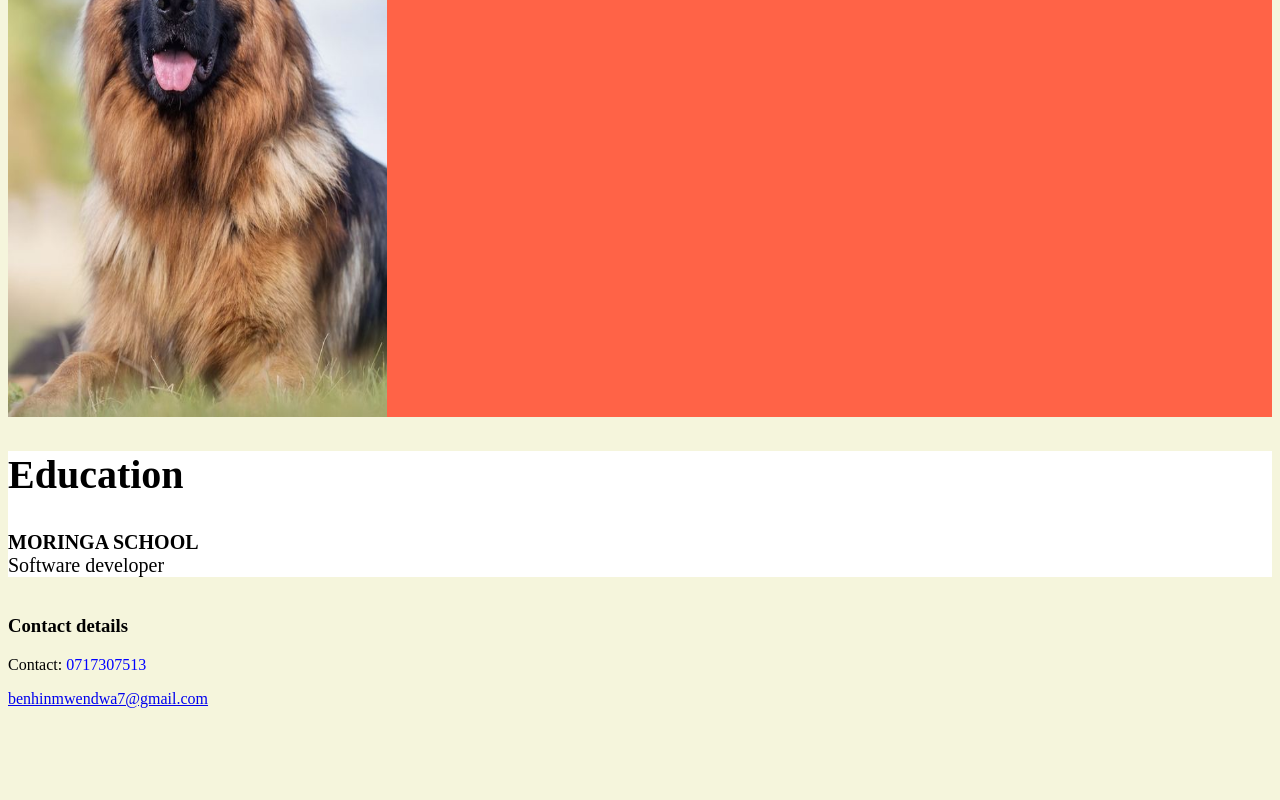
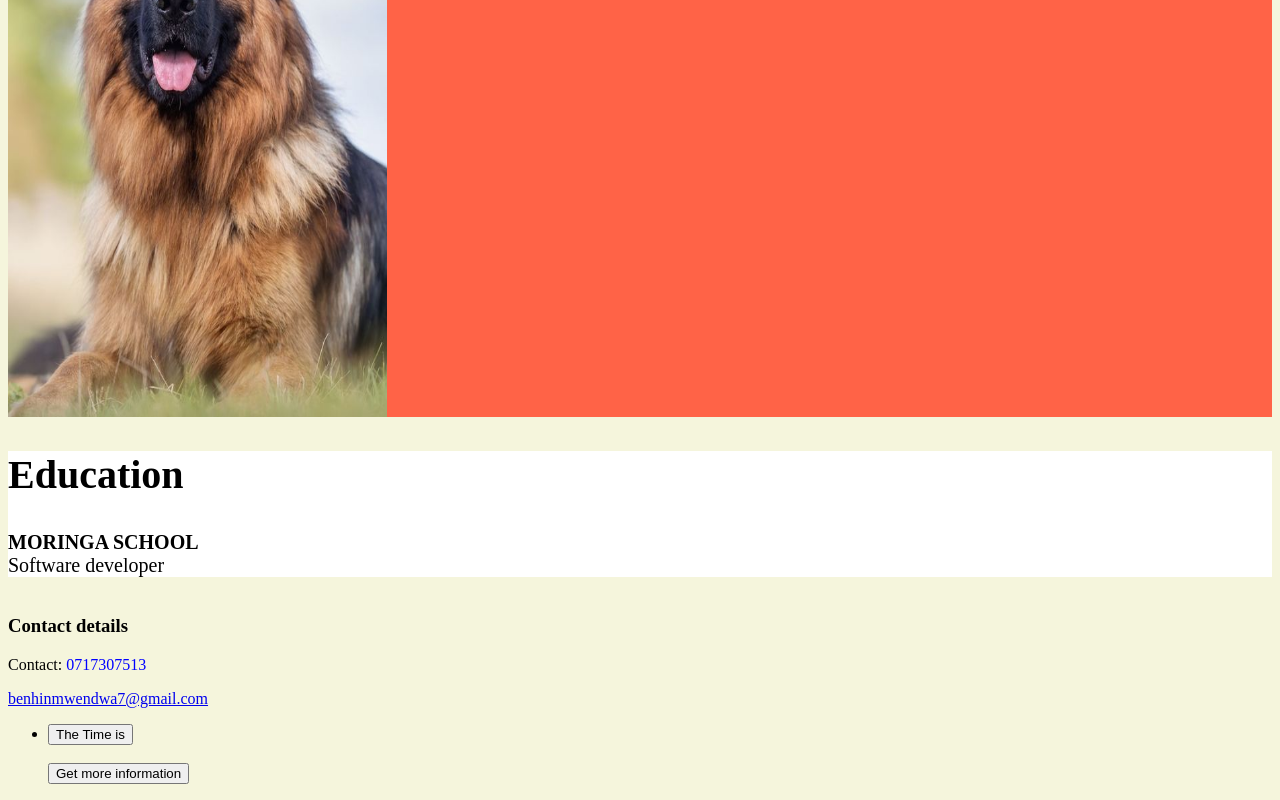
Before and after one commit to BenhinMwendwa/Project, a plain HTML site: page index.html in a window 1280 px wide. Shown: the part 1385-2185 px from the top of the page. Before the commit the page ends 2101 px from the top, so only its background shows below. Drawn offline with Linux system fonts and the light colour scheme.

Commit message:
portfolio

```diff
--- a/index.html
+++ b/index.html
@@ -59,13 +59,18 @@
         </p>
         </div>
         </div>
-
+    <p  id="information"></p>
 
     <footer>
         <h3><b>Contact details</b></h3>
         <p>Contact: <span style="color: blue;">0717307513</span></p>
         <a href="benhinmwendwa7mail.com">benhinmwendwa7@gmail.com</a>
+        <ul>
+        <li><button onclick="displayDate()">The Time is</button></li>
+        <br>
+        <button onclick="AlertMe()">Get more information</button>
 
     </footer>
+    <script src="./index.js"></script>
 </body>
 </html>
--- /dev/null
+++ b/index.js
@@ -0,0 +1,9 @@
+function displayDate (){
+    document.getElementById("information").innerHTML=Date ();
+
+}
+
+function AlertMe(){
+
+ alert("I do branding as a part time job..you can check my instagram page @Royalty Technologies  to get more information");
+}
```
